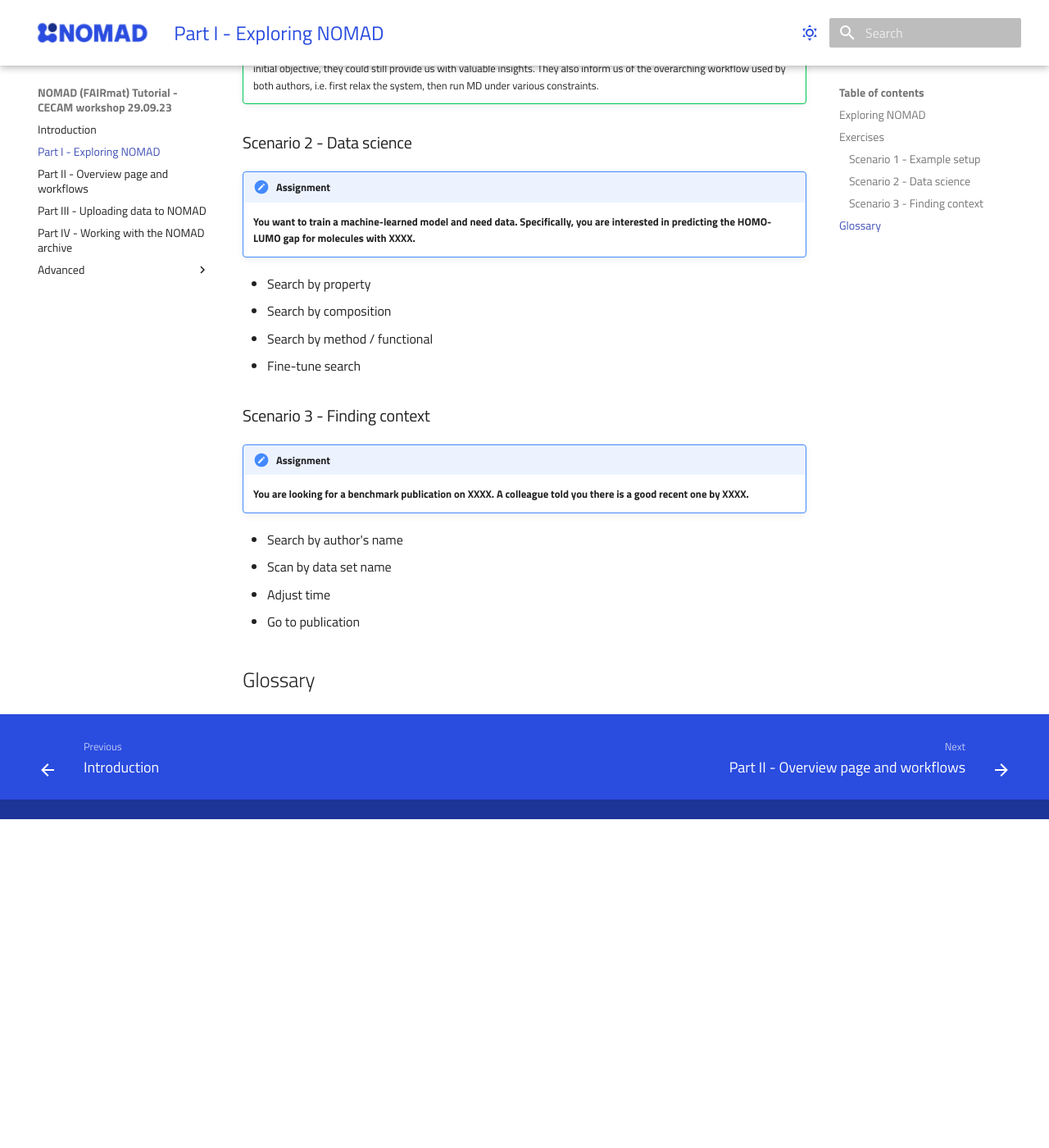
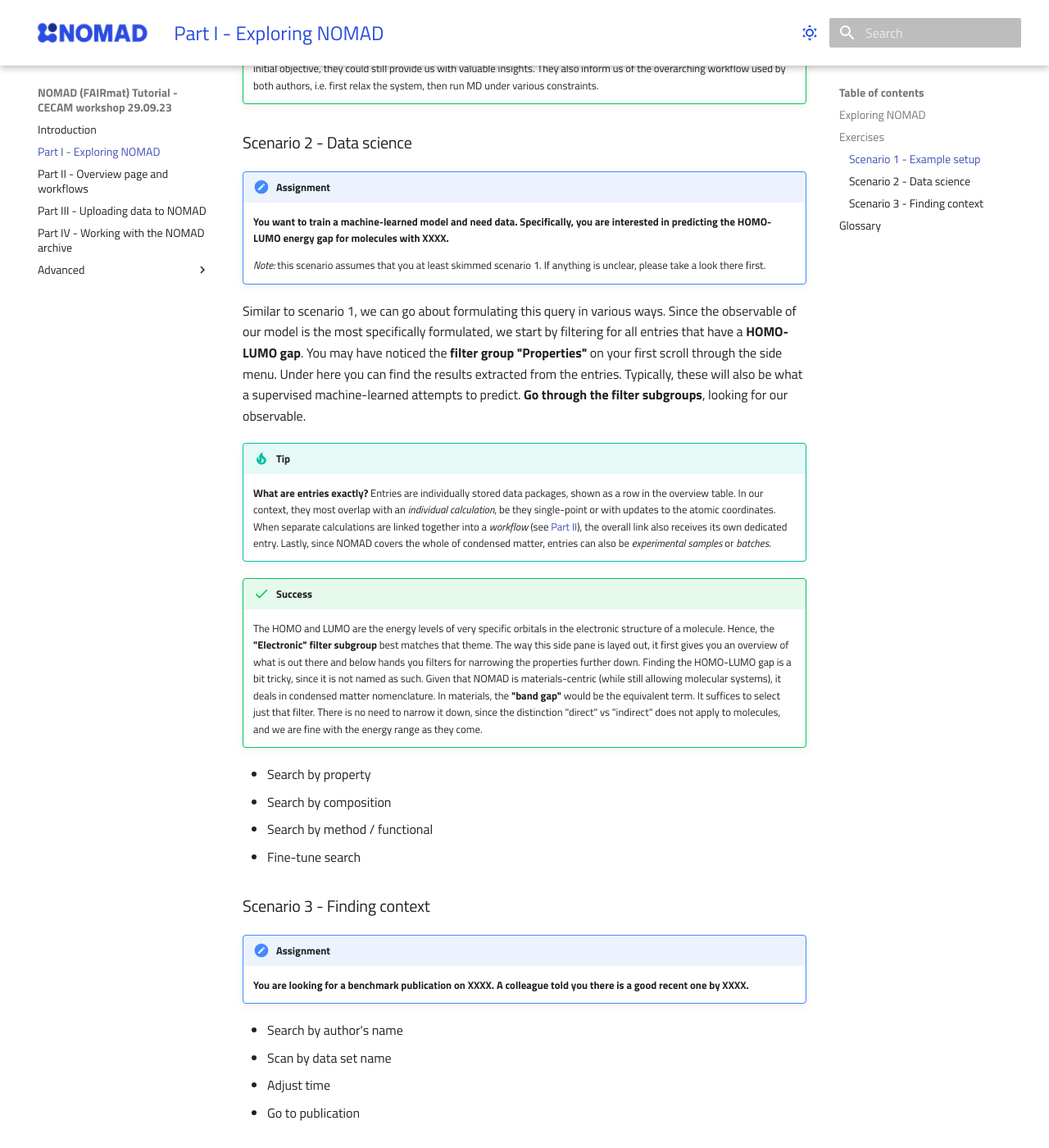
Before and after one commit to FAIRmat-NFDI/AreaC-Tutorial-CECAM-2023, an MkDocs documentation site: the page built from docs/part1.md, in a window 1280 px wide and 1400 px high, scrolled down 4416 px. Shown: the whole window at 82% size. Built offline with MkDocs 1.6.1 and Material for MkDocs 9.7.7, drawn with Linux system fonts in a browser that asks for light colours; before the commit the page ends 5415 px from its top, so only the background shows below that.

Commit message:
Add 1st step of scenario 2

```diff
--- a/docs/part1.md
+++ b/docs/part1.md
@@ -157,7 +157,34 @@ Just with these settings, the entries list is so short, that we could **check th
 
 !!! assignment
     **You want to train a machine-learned model and need data.
-    Specifically, you are interested in predicting the HOMO-LUMO gap for molecules with XXXX.**
+    Specifically, you are interested in predicting the HOMO-LUMO energy gap for molecules with XXXX.**
+
+    _Note:_ this scenario assumes that you at least skimmed scenario 1.
+    If anything is unclear, please take a look there first.
+
+Similar to scenario 1, we can go about formulating this query in various ways.
+Since the observable of our model is the most specifically formulated, we start by filtering for all entries that have a **HOMO-LUMO gap**.
+You may have noticed the **filter group "Properties"** on your first scroll through the side menu.
+Under here you can find the results extracted from the entries.
+Typically, these will also be what a supervised machine-learned attempts to predict.
+**Go through the filter subgroups**, looking for our observable.
+
+!!! tip
+    **What are entries exactly?**
+    Entries are individually stored data packages, shown as a row in the overview table.
+    In our context, they most overlap with an _individual calculation_, be they single-point or with updates to the atomic coordinates.
+    When separate calculations are linked together into a _workflow_ (see [Part II](part2.md)), the overall link also receives its own dedicated entry.
+    Lastly, since NOMAD covers the whole of condensed matter, entries can also be _experimental samples_ or _batches_.
+
+!!! success
+    The HOMO and LUMO are the energy levels of very specific orbitals in the electronic structure of a molecule.
+    Hence, the **"Electronic" filter subgroup** best matches that theme.
+    The way this side pane is layed out, it first gives you an overview of what is out there and below hands you filters for narrowing the properties further down.
+    Finding the HOMO-LUMO gap is a bit tricky, since it is not named as such.
+    Given that NOMAD is materials-centric (while still allowing molecular systems), it deals in condensed matter nomenclature. <!-- @Joseph: I could change the terminology here to "Band gap / HOMO - LUMO". That would mke it more accessible to other communities as well. -->
+    In materials, the **"band gap"** would be the equivalent term.
+    It suffices to select just that filter.
+    There is no need to narrow it down, since the distinction "direct" vs "indirect" does not apply to molecules, and we are fine with the energy range as they come.
 
 - Search by property
 - Search by composition
```
